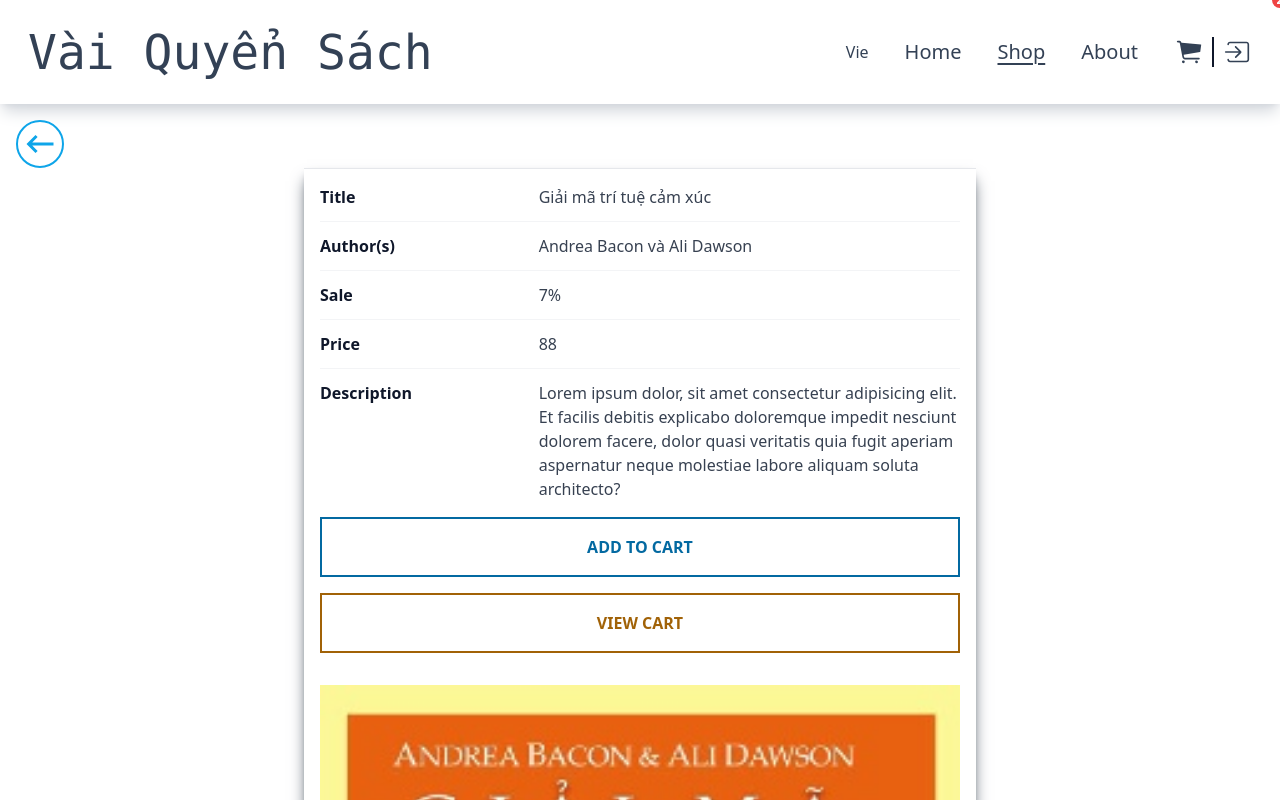
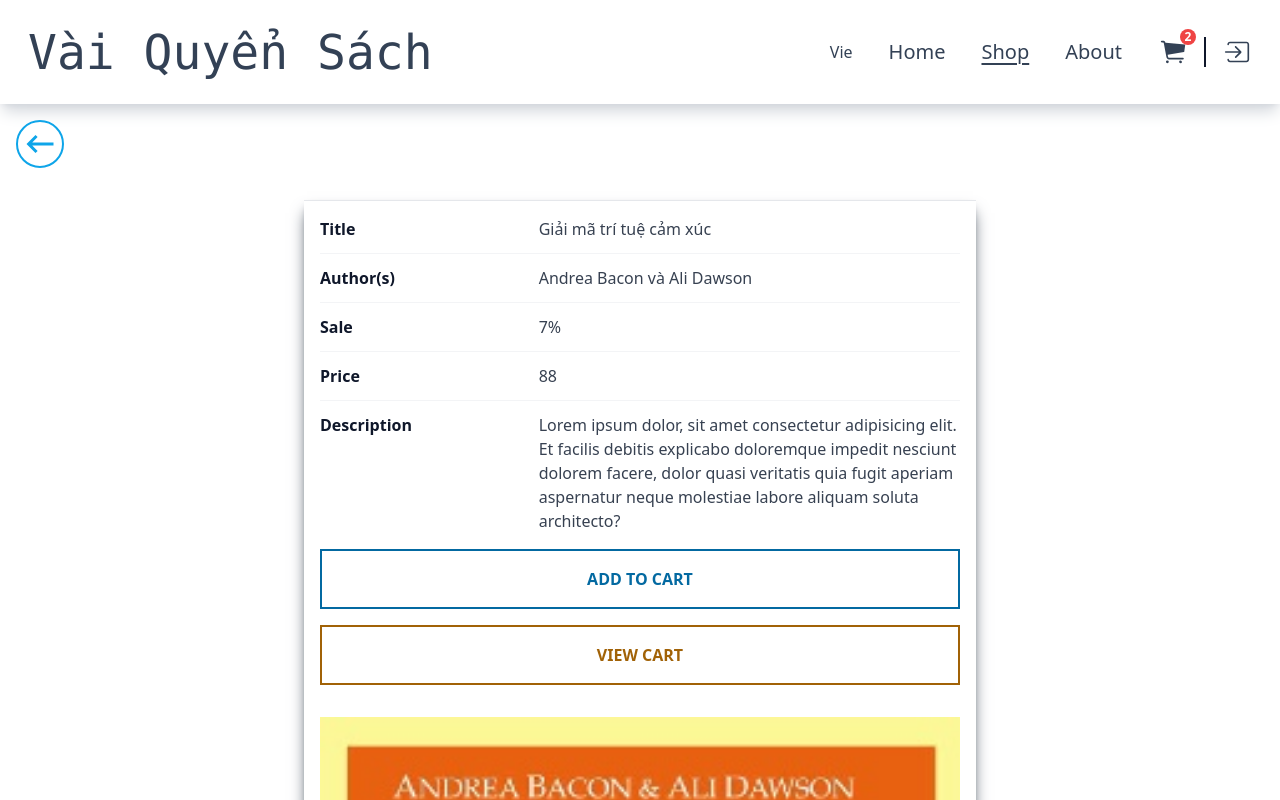
Before and after one commit to minhhoccode111/shopping-cart-top, a React (Vite) app: page /shop/book/01d5cabc in a window 1280 px wide. Shown: the top 800 px of the page. Built offline with nearby package versions, Linux system fonts and the light colour scheme.

Commit message:
Add count items in cart feature using useOutletContext

```diff
--- a/src/methods/books.ts
+++ b/src/methods/books.ts
@@ -34,7 +34,7 @@ const data = books.map((book) => {
     sale: Math.floor(Math.random() * 25) + 5, // a random sale % between 5% and 30% to make user feel good but don't actually on sale
   };
   // default data
-  if (book.title === 'Chủ nghĩa khắc kỷ' || book.title === 'Sự an ủi của triết học') {
+  if (book.title === 'Làm đĩ' || book.title === 'Số đỏ') {
     preparedBook.inCart = true;
     carts.push({
       ...preparedBook,
@@ -105,11 +105,10 @@ export const updateBook = async (id, updates) => {
 };
 
 export const sortBooks = async (books, type) => {
-  if (!type) return books;
-  if (type === 'a-z') return books.sort(sortBy('title', 'price'));
-  if (type === 'z-a') return books.sort(sortBy('-title', 'price'));
-  if (type === '0-9') return books.sort(sortBy('price', 'title'));
-  return books.sort(sortBy('-price', 'title'));
+  if (!type || type === 'a-z') return books.sort(sortBy('image', 'price'));
+  if (type === 'z-a') return books.sort(sortBy('-image', 'price'));
+  if (type === '0-9') return books.sort(sortBy('price', 'image'));
+  return books.sort(sortBy('-price', 'image'));
 };
 
 export const searchBooks = async (books, query) => {
--- a/src/routes/book.tsx
+++ b/src/routes/book.tsx
@@ -1,4 +1,4 @@
-import { useLoaderData, Link, Form, useNavigate } from 'react-router-dom';
+import { useLoaderData, Link, Form, useNavigate, useOutletContext } from 'react-router-dom';
 import { MdKeyboardBackspace } from 'react-icons/md';
 import { getBooks, getBook } from '../methods/books';
 import { addCart, deleteCart } from '../methods/carts';
@@ -29,6 +29,7 @@ export const action = async ({ params }) => {
 const Book: React.FC = () => {
   const { book } = useLoaderData();
   const navigate = useNavigate();
+  const { increase, decrease } = useOutletContext();
   return (
     <section className="p-2 sm:p-4">
       <div className="text-4xl">
@@ -37,7 +38,7 @@ const Book: React.FC = () => {
         </button>
       </div>
 
-      <div className="grid grid-cols-1 shadow-lg shadow-gray-600 border-t p-4 mx-auto max-w-2xl gap-4">
+      <div className="grid grid-cols-1 my-8 shadow-lg shadow-gray-600 border-t p-4 mx-auto max-w-2xl gap-4">
         <div className="">
           <div className="flow-root">
             <dl className="-my-3 divide-y divide-gray-100 text-sm sm:text-base">
@@ -72,7 +73,14 @@ const Book: React.FC = () => {
             </dl>
           </div>
           <div className="">
-            <Form method="post" className={'border-2 font-bold p-4 my-4' + ' ' + (book.inCart ? 'border-green-700 text-green-700' : 'border-sky-700 text-sky-700')}>
+            <Form
+              method="post"
+              className={'border-2 font-bold p-4 my-4' + ' ' + (book.inCart ? 'border-green-700 text-green-700' : 'border-sky-700 text-sky-700')}
+              onSubmit={() => {
+                if (book.inCart) decrease();
+                else increase();
+              }}
+            >
               <button type="submit" className="uppercase w-full flex items-center justify-center">
                 {book.inCart ? (
                   <>
--- a/src/routes/cart.tsx
+++ b/src/routes/cart.tsx
@@ -3,7 +3,7 @@ import { CiSquareRemove } from 'react-icons/ci';
 import { MdKeyboardBackspace } from 'react-icons/md';
 import { FaCaretSquareDown, FaCaretSquareUp } from 'react-icons/fa';
 import { IoSyncCircleOutline } from 'react-icons/io5';
-import { useLoaderData, Link, Navigate, useFetcher, useNavigate } from 'react-router-dom';
+import { useLoaderData, Link, Navigate, useFetcher, useNavigate, useOutletContext } from 'react-router-dom';
 import { getCarts, deleteCart, getCart, updateCart, sumCarts } from '../methods/carts';
 
 export const loader = async () => {
@@ -46,6 +46,7 @@ export const action = async ({ request }) => {
 
 const CartForm = ({ cart }) => {
   const fetcher = useFetcher();
+  const { increase, decrease } = useOutletContext();
   const percent = `-${cart.sale}%`;
   const before = Math.round(cart.price * (1 + cart.sale / 100));
   const after = cart.price;
@@ -55,7 +56,7 @@ const CartForm = ({ cart }) => {
       <div className="">
         <header className="flex items-center justify-between">
           <h2 className="text-sm sm:text-base md:text-lg font-bold">{cart.title}</h2>
-          <fetcher.Form method="post" className="">
+          <fetcher.Form method="post" className="" onSubmit={() => decrease()}>
             <input type="text" hidden aria-hidden readOnly placeholder="read cart id" name="id" value={cart.id} />
             <button name="action" value={'delete'} className={'text-2xl sm:text-3xl md:text-4xl text-red-700 bg-white hover:scale-110'} type="submit">
               <CiSquareRemove className="" />
--- a/src/routes/root.tsx
+++ b/src/routes/root.tsx
@@ -89,17 +89,21 @@ const Root: React.FC = () => {
           >
             About
           </NavLink>
+
+          <div className="flex gap-2 justify-end">
             <NavLink
               onClick={() => setIsShowMenu(!isShowMenu)}
               className={({ isActive, isPending }) =>
                 (isActive ? 'underline hover:decoration-2 underline-offset-4' : isPending ? 'pending' : '') +
                 ' ' +
-              'transition-colors hover:bg-sky-500 hover:text-slate-100 hover:shadow-xl my-2 p-4 rounded-3xl'
+                'transition-colors hover:bg-sky-500 hover:text-slate-100 hover:shadow-xl my-2 p-4 rounded-3xl relative'
               }
               to={'cart'}
             >
-            Cart
+              <IoIosCart className="text-6xl" />
+              <span className="absolute text-xl font-bold top-0 right-0 w-8 h-8 flex items-center justify-center rounded-full text-white bg-red-500">{inCart}</span>
             </NavLink>
+            <div className="border border-slate-900 w-0"></div>
             <NavLink
               onClick={() => setIsShowMenu(!isShowMenu)}
               className={({ isActive, isPending }) =>
@@ -109,8 +113,9 @@ const Root: React.FC = () => {
               }
               to={'login'}
             >
-            Login
+              <IoIosLogIn className="text-6xl" />
             </NavLink>
+          </div>
         </nav>
 
         <nav className="max-sm:hidden flex items-center gap-3 sm:gap-5 md:gap-7 lg:gap-9 text-lg md:text-xl">
@@ -123,8 +128,8 @@ const Root: React.FC = () => {
           <NavLink className={({ isActive, isPending }) => (isActive ? 'underline hover:decoration-2 underline-offset-4' : isPending ? 'pending' : '')} to={'about'}>
             About
           </NavLink>
-          <div className="flex gap-2">
-            <NavLink className={({ isActive, isPending }) => (isActive ? 'underline hover:decoration-2 underline-offset-4 relative' : isPending ? 'pending' : '')} to={'cart'}>
+          <div className="flex gap-2 md:gap-4">
+            <NavLink className={({ isActive, isPending }) => (isActive ? 'underline hover:decoration-2 underline-offset-4' : isPending ? 'pending' : '') + ' ' + 'relative'} to={'cart'}>
               <IoIosCart className="text-2xl md:text-3xl" />
               <span className="absolute text-xs font-bold top-0 right-0 translate-x-1/2 -translate-y-1/2 w-4 h-4 flex items-center justify-center rounded-full text-white bg-red-500">{inCart}</span>
             </NavLink>
@@ -137,7 +142,7 @@ const Root: React.FC = () => {
       </header>
 
       <main className="flex-1 flex flex-col">
-        <Outlet context={[increase, decrease]} />
+        <Outlet context={{ increase, decrease }} />
       </main>
       {pathname !== '/' && (
         <footer className="hidden">
```
Lines whose indentation alone changed are shown as unchanged.
